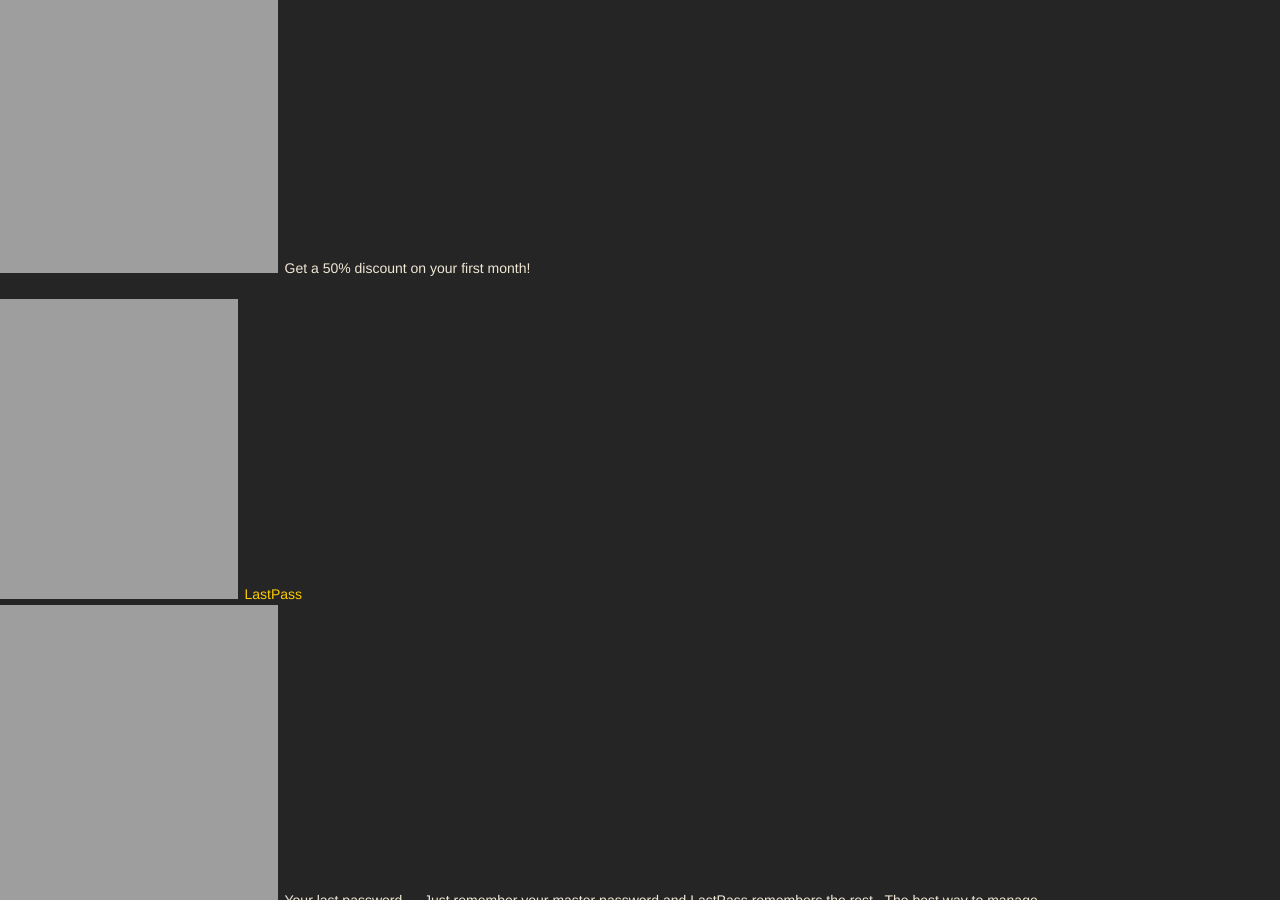
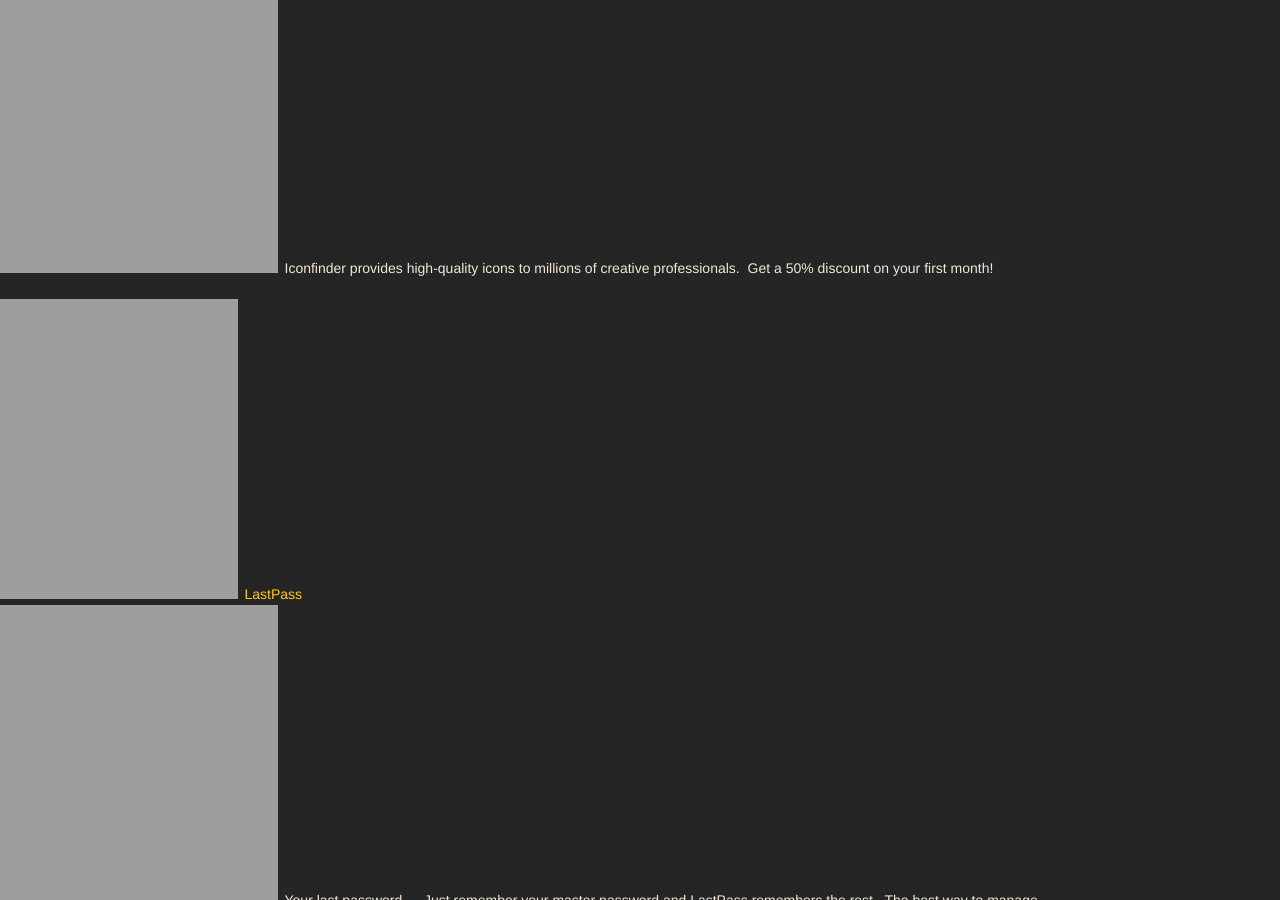
Before and after one commit to jwds1978/jwds1978.github.io, a Jekyll site: the page built from index.md, in a window 1280 px wide and 900 px high, scrolled down 2516 px. Built offline with Jekyll 4.4.1, drawn with Linux system fonts in a browser that asks for light colours; nearby versions of some CDN libraries; some web fonts are replaced; our own code applies the rules of GitHub Pages for plain Markdown files; comment, search, counter and statistics services are not loaded; the repository's description, which GitHub fills in, is left out.

Commit message:
Iconfinder description.

```diff
--- a/index.md
+++ b/index.md
@@ -53,7 +53,7 @@ James is an IT consultant.&nbsp; That doesn't really say all that much about him
 * <a href="{{ site.shortURL }}/FastMail" target="_blank" title="FastMail">FastMail</a>
   * Experience e-mail done right.
 * <a href="{{ site.shortURL }}/Iconfinder" target="_blank" title="Iconfinder">Iconfinder</a>
-  * Get a 50% discount on your first month!
+  * Iconfinder provides high-quality icons to millions of creative professionals.&nbsp; Get a 50% discount on your first month!
 * <a href="{{ site.shortURL }}/LastPass" target="_blank" title="LastPass">LastPass</a>
     * Your last password&hellip;&nbsp; Just remember your master password and LastPass remembers the rest.&nbsp; The best way to manage passwords.
 * <a href="{{ site.shortURL }}/XDA-Depot" target="_blank" title="XDA Developers :: Depot">XDA Developers :: Depot</a>
```
